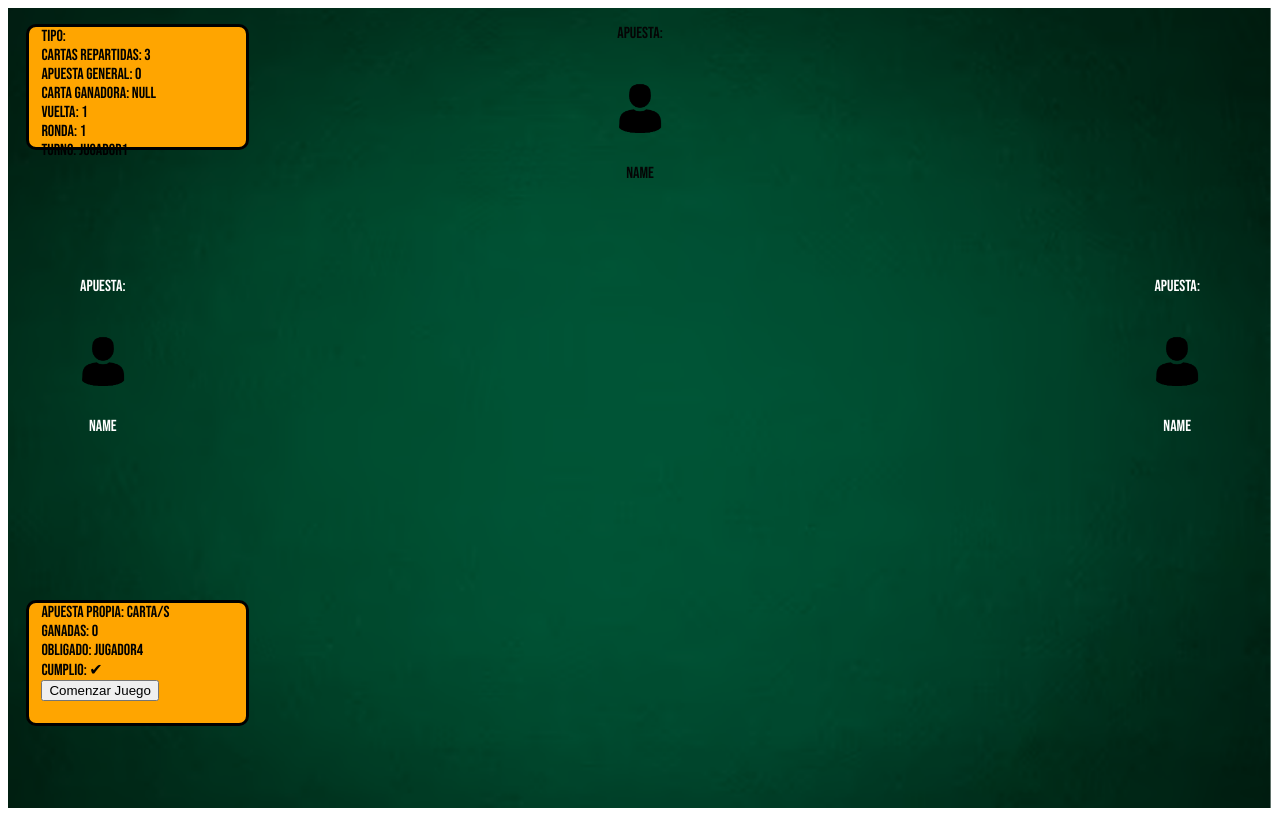
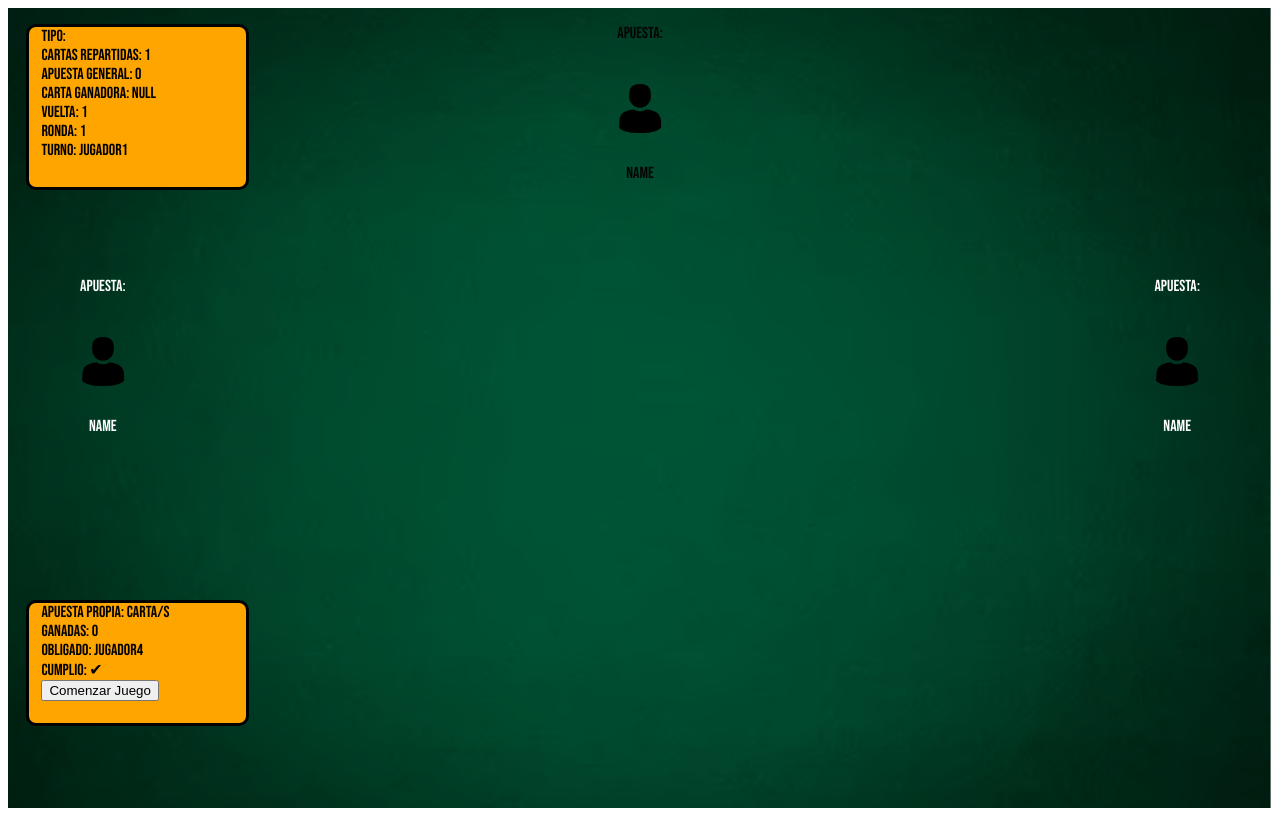
Before and after one commit to ignacio-nicoletti/CardGame, a Next.js app: page /game in a window 1280 px wide. Built offline with nearby package versions, Linux system fonts and the light colour scheme.

Commit message:
updatess

```diff
--- a/src/pages/game/game.module.css
+++ b/src/pages/game/game.module.css
@@ -43,7 +43,7 @@
 
 .infoPartida {
   width: 15%;
-  height: 15%;
+  height: 20%;
   background-color: orange;
   position: absolute;
   border: solid black 3px;
--- a/src/pages/game/index.jsx
+++ b/src/pages/game/index.jsx
@@ -7,6 +7,7 @@ import Jugadores from '@/components/jugadores/jugadores';
 import { useEffect, useState } from 'react';
 import Apuesta from '@/components/apuesta/apuesta';
 import { repartir, shuffle } from '@/logica/logica';
+import { getRequestMeta } from 'next/dist/server/request-meta';
 
 const inter = Inter({ subsets: ['latin'] });
 
@@ -88,12 +89,20 @@ export default function Game() {
     setJugador4({ ...jugador4, cardPersona: cartasMezcladas.splice(0, ronda.cardPorRonda) });
 
   };
+  const generarObligado=()=>{
+    let min=1;
+    let max=4;
+    let obligado=Math.floor((Math.random() * (max - min + 1)) + min);
+    return obligado
+  }
 
   const gameInit = () => {
+
     mezclar()
-    setRonda({ ...ronda, typeRound: "apuesta" });
+    setRonda({ ...ronda, typeRound: "apuesta",ApuestaTotal: 0, });
+
+
   };
-
   const turno = () => {
     if (ronda.typeRound === "apuesta") {
       if (ronda.turnoJugadorA === 1) {
@@ -197,37 +206,37 @@ export default function Game() {
   }
 
   const setTurnoRound = () => {
-
     let turno = Number(ronda.CardGanadoraxRonda[0].id)
 
     switch (turno) {
-      case 1: setRonda({ ...ronda, turnoJugadorR: 1 })
-      // setJugador1({ ...jugador1, myturnR: true })
-      // setJugador2({ ...jugador2, myturnR: false })
-      // setJugador3({ ...jugador3, myturnR: false })
-      // setJugador4({ ...jugador4, myturnR: false })
+      case 1: setRonda({
+        ...ronda,
+        turnoJugadorR: 1,
+        ultimaCardApostada: [{ valor: '', palo: '', id: '' }],
+        AnteultimaCardApostada: [{ valor: '', palo: '', id: '' }],
+      })
 
         break;
-      case 2: setRonda({ ...ronda, turnoJugadorR: 2 })
-      // setJugador1({ ...jugador1, myturnR: true })
-      // setJugador2({ ...jugador2, myturnR: false })
-      // setJugador3({ ...jugador3, myturnR: false })
-      // setJugador4({ ...jugador4, myturnR: false })
+      case 2: setRonda({
+        ...ronda,
+        turnoJugadorR: 2,
+        ultimaCardApostada: [{ valor: '', palo: '', id: '' }],
+        AnteultimaCardApostada: [{ valor: '', palo: '', id: '' }]
+      })
 
         break;
-      case 3: setRonda({ ...ronda, turnoJugadorR: 3 })
-      // setJugador3({ ...jugador3, myturnR: true })
-      // setJugador1({ ...jugador1, myturnR: false })
-      // setJugador2({ ...jugador2, myturnR: false })
-      // setJugador4({ ...jugador4, myturnR: false })
+      case 3: setRonda({
+        ...ronda, turnoJugadorR: 3,
+        ultimaCardApostada: [{ valor: '', palo: '', id: '' }],
+        AnteultimaCardApostada: [{ valor: '', palo: '', id: '' }]
+      })
 
         break;
-      case 4: setRonda({ ...ronda, turnoJugadorR: 4 })
-      // setJugador4({ ...jugador4, myturnR: true })
-      // setJugador1({ ...jugador1, myturnR: false })
-      // setJugador2({ ...jugador2, myturnR: false })
-      // setJugador3({ ...jugador3, myturnR: false })
-
+      case 4: setRonda({
+        ...ronda, turnoJugadorR: 4,
+        ultimaCardApostada: [{ valor: '', palo: '', id: '' }],
+        AnteultimaCardApostada: [{ valor: '', palo: '', id: '' }]
+      })
         break;
 
       default:
@@ -239,12 +248,9 @@ export default function Game() {
   const cambioRonda = () => {
     setRonda({
       ...ronda,
-      // numeroRonda:ronda.numeroRonda+ 1,
-      // CardGanadoraxRonda: [{ valor: '', palo: '', id: '' }],
-      // ultimaCardApostada: [{ valor: '', palo: '', id: '' }],
-      // AnteultimaCardApostada: [{ valor: '', palo: '', id: '' }],
       cantQueTiraron: 0,
-      numeroRonda: ronda.numeroRonda + 1
+      numeroRonda: ronda.numeroRonda + 1,
+      ultimaCardApostada: [{ valor: '', palo: '', id: '' }]
     })
 
     // setJugador1({ ...jugador1, cardApostada: [{ valor: '', palo: '' }] });
@@ -256,38 +262,54 @@ export default function Game() {
   }
 
   const cambioDeVuelta = () => {
-    if (ronda.numeroRonda > Number(ronda.cardPorRonda)) {
+    if(ronda.cardPorRonda===1&&ronda.numeroRonda===2){
       setRonda({
         ...ronda,
-        cardPorRonda: 3,
-        vuelta: ronda.vuelta + 1,
-        CardGanadoraxRonda: [{ valor: '', palo: '', id: '' }],
-        ultimaCardApostada: [{ valor: '', palo: '', id: '' }],
-        AnteultimaCardApostada: [{ valor: '', palo: '', id: '' }],
+        vuelta:ronda.vuelta+1,
         cantQueApostaron: 0,
         cantQueTiraron: 0,
-        numeroRonda: 0
+        numeroRonda: 0,
+        cardPorRonda:ronda.cardPorRonda+2
       })
+    }
+    if(ronda.cardPorRonda===3&&ronda.numeroRonda===4){
+      setRonda({
+        ...ronda,
+        vuelta:ronda.vuelta+1,
+        cantQueApostaron: 0,
+        cantQueTiraron: 0,
+        numeroRonda: 0,
+        cardPorRonda:ronda.cardPorRonda+2
 
-      setJugador1({ ...jugador1, cardApostada: [{ valor: '', palo: '' }] });
-      setJugador2({ ...jugador2, cardApostada: [{ valor: '', palo: '' }] });
-      setJugador3({ ...jugador3, cardApostada: [{ valor: '', palo: '' }] });
-      setJugador4({ ...jugador4, cardApostada: [{ valor: '', palo: '' }] });
-
-
-      if (ronda.obligado === 1 || ronda.obligado === 2 || ronda.obligado === 3) {
-        setRonda({ ...ronda, obligado: ronda.obligado + 1 })
-      }
-      else { setRonda({ ...ronda, obligado: 1 }) }
-      // console.log("volver a repartir");
+      })
     }
-
+    if(ronda.cardPorRonda===5&&ronda.numeroRonda===6){
+      setRonda({
+        ...ronda,
+        vuelta:ronda.vuelta+1,
+        cantQueApostaron: 0,
+        cantQueTiraron: 0,
+        numeroRonda: 0,
+        cardPorRonda:ronda.cardPorRonda+2
+      })
+    }
+    if(ronda.cardPorRonda===7&&ronda.numeroRonda===8){
+      setRonda({
+        ...ronda,
+        vuelta:ronda.vuelta+1,
+        cantQueApostaron: 0,
+        cantQueTiraron: 0,
+        numeroRonda: 0,
+        cardPorRonda:1
+      })
+    }
   }
 
 
 
   useEffect(() => {
-    setRonda({ ...ronda, cardPorRonda: 3, obligado: 4 });//ni bien se monta el componente setea la card
+    let numObligado=generarObligado()
+    setRonda({ ...ronda, cardPorRonda: 1, obligado: numObligado});//ni bien se monta el componente setea la card
     turno()
   }, [])
 
@@ -297,7 +319,7 @@ export default function Game() {
       AsignarMayor(ronda.ultimaCardApostada[0], ronda.AnteultimaCardApostada[0])
     }
     turno()
-    // cambioDeVuelta()
+
   }, [ronda.cantQueTiraron, ronda.typeRound, ronda.numeroRonda])//setea la card mas grande
 
   useEffect(() => {
@@ -305,17 +327,30 @@ export default function Game() {
       cambioRonda()
       SumarGanada()
     }
-    // turno()
   }, [jugador1.myturnR, jugador2.myturnR, jugador3.myturnR, jugador4.myturnR])
 
-useEffect(()=>{
-if(ronda.numeroRonda>1){
-  setTurnoRound()
+  useEffect(() => {
+    if (ronda.numeroRonda > 1) {
+      setTurnoRound()
+      cambioDeVuelta()
+    }
+  }, [ronda.numeroRonda])
 
-}
-  },[ronda.numeroRonda])
+  useEffect(() => {
+    turno()
+  }, [ronda.turnoJugadorR])
 
-//solucionar turno 2da ronda
+
+  useEffect(()=>{
+    if(ronda.vuelta>1){
+      setJugador1({ ...jugador1, cardApostada: [{ valor: '', palo: '' }] });
+      setJugador2({ ...jugador2, cardApostada: [{ valor: '', palo: '' }] });
+      setJugador3({ ...jugador3, cardApostada: [{ valor: '', palo: '' }] });
+      setJugador4({ ...jugador4, cardApostada: [{ valor: '', palo: '' }] });
+      gameInit()
+
+    }
+  },[ronda.vuelta])
   return (
     <div className={style.contain}>
       <div className={style.containCardPropias}>
```
